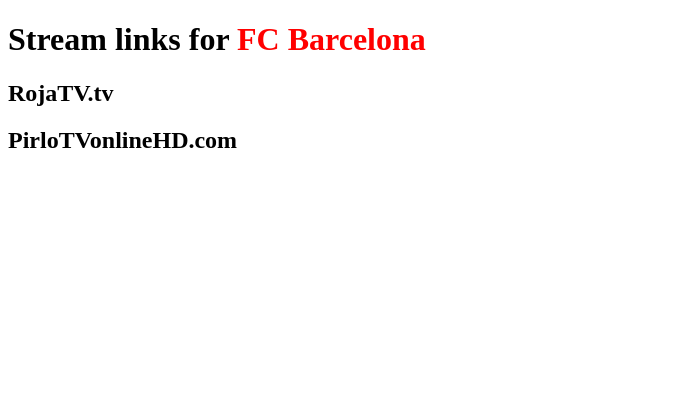
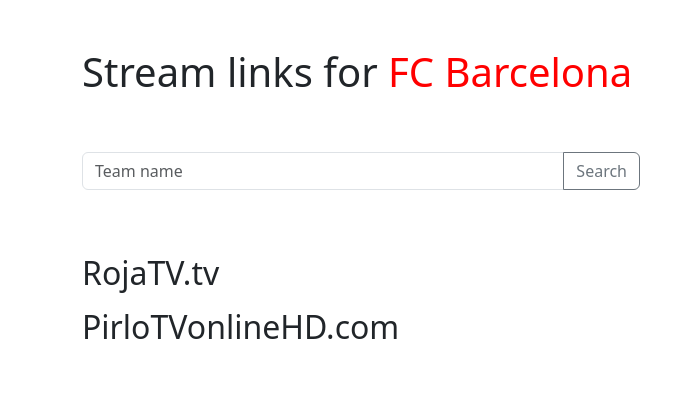
Before and after one commit to shnrz/FootballMatches, a Flask app: page / in a window 1280 px wide. Shown: the top 410 px of the page, without its empty margins (0-695 px from the left). Run offline with Flask 2, Linux system fonts and the light colour scheme; data that the repository does not hold is empty.

Commit message:
Added search and applied Bootstrap styling

```diff
--- a/app.py
+++ b/app.py
@@ -16,6 +16,19 @@
    rojatv_links = get_rojatv_links(team)
    pirlotv_links = get_pirlotv_links(team)
    return render_template('links_page.html', team=team, rojatv_links=rojatv_links, pirlotv_links=pirlotv_links)
+
+@app.route("/search", methods=['POST'])
+def search_team():
+   if request.method == 'POST':
+      if request.form['team-name'] != '':
+         team_name = request.form['team-name']
+         rojatv_links = get_rojatv_links(team_name)
+         pirlotv_links = get_pirlotv_links(team_name)
+         return render_template('links_page.html', team=team_name, rojatv_links=rojatv_links, pirlotv_links=pirlotv_links)
+      else:
+         rojatv_links = get_rojatv_links("Barcelona")
+         pirlotv_links = get_pirlotv_links("Barcelona")
+         return render_template('links_page.html', team="FC Barcelona", rojatv_links=rojatv_links, pirlotv_links=pirlotv_links)
 
 def get_rojatv_links(keyword):
    rojatv_soup = get_soup("https://rojatv.tv/")
--- a/templates/links_page.html
+++ b/templates/links_page.html
@@ -6,22 +6,30 @@
    <meta name="viewport" content="width=device-width, initial-scale=1.0" />
    <title>Football links</title>
    <link rel="icon" href="{{url_for('static', filename='img/favicon.ico')}}" type="image/x-icon" />
+   <link href="https://cdn.jsdelivr.net/npm/bootstrap@5.3.0-alpha1/dist/css/bootstrap.min.css" rel="stylesheet" integrity="sha384-GLhlTQ8iRABdZLl6O3oVMWSktQOp6b7In1Zl3/Jr59b6EGGoI1aFkw7cmDA6j6gD" crossorigin="anonymous">
 </head>
 <body>
+   <div class="container py-5">
       <h1>Stream links for <span style="color: red;">{{team}}</span></h1>
-
-   <h2>RojaTV.tv</h2>
+      <form action="/search" method="post">
+         <div class="input-group mb-3 py-5 w-50">
+            <input type="text" class="form-control" placeholder="Team name" aria-label="Team name" aria-describedby="button-addon2" name="team-name" id="team-name">
+            <button class="btn btn-outline-secondary" type="button" id="btn-search">Search</button>
+          </div>
+      </form>
+      <h2 class="mt-3">RojaTV.tv</h2>
       <ol>
          {% for link in rojatv_links %}
          <li>{{link.matchname}} - <a href="{{link.url}}" target="_blank">{{link.text}}</a></li>
          {% endfor %}
       </ol>
-
-   <h2>PirloTVonlineHD.com</h2>
+      <h2 class="mt-3">PirloTVonlineHD.com</h2>
       <ol>
          {% for link in pirlotv_links %}
          <li>{{link.matchname}} - <a href="{{link.url}}" target="_blank">{{link.text}}</a></li>
          {% endfor %}
       </ol>
+      <script src="https://cdn.jsdelivr.net/npm/bootstrap@5.3.0-alpha1/dist/js/bootstrap.bundle.min.js" integrity="sha384-w76AqPfDkMBDXo30jS1Sgez6pr3x5MlQ1ZAGC+nuZB+EYdgRZgiwxhTBTkF7CXvN" crossorigin="anonymous"></script>
+   </div>
 </body>
 </html>
```
Also changed, not shown: templates/style.css (added). Lines whose indentation alone changed are shown as unchanged.
